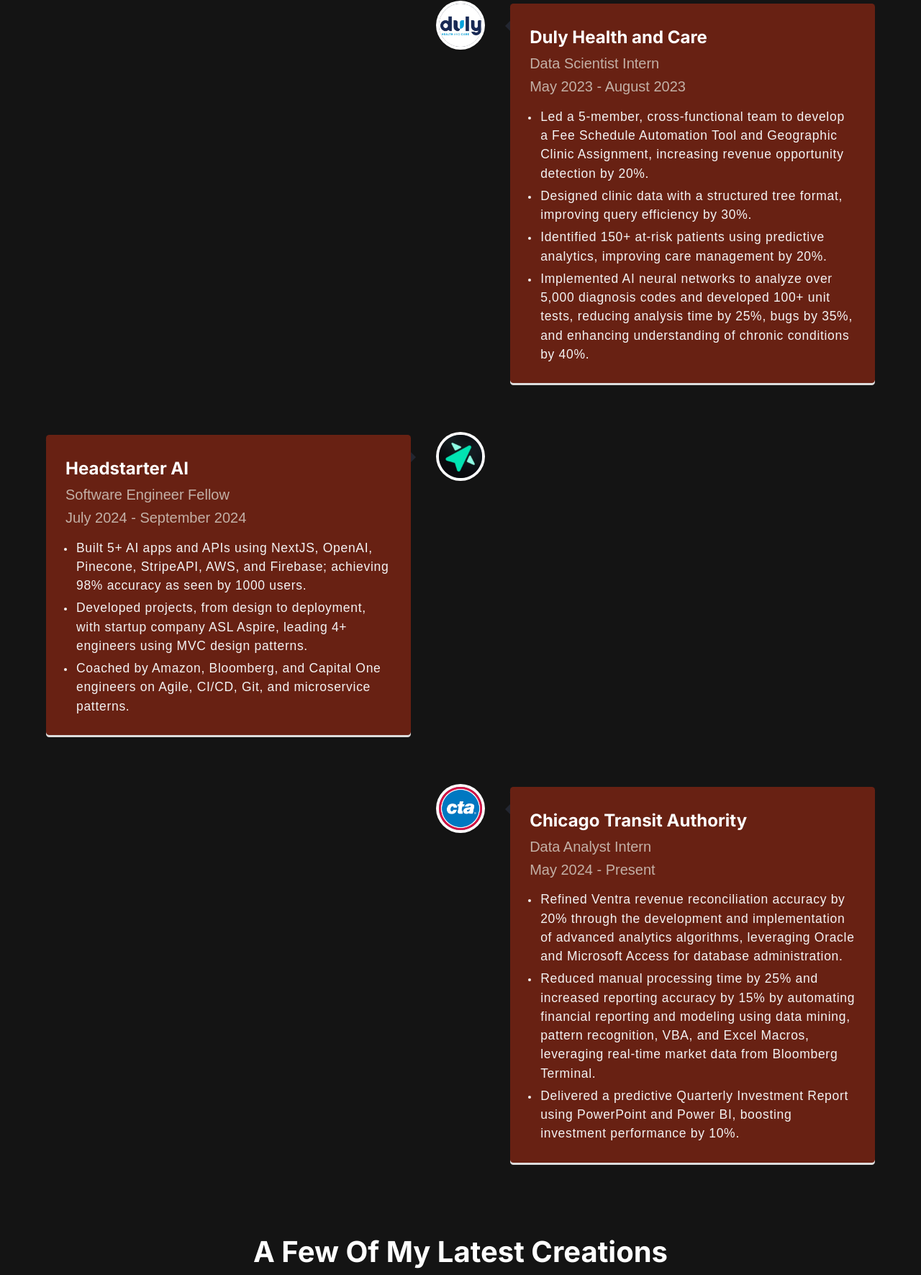
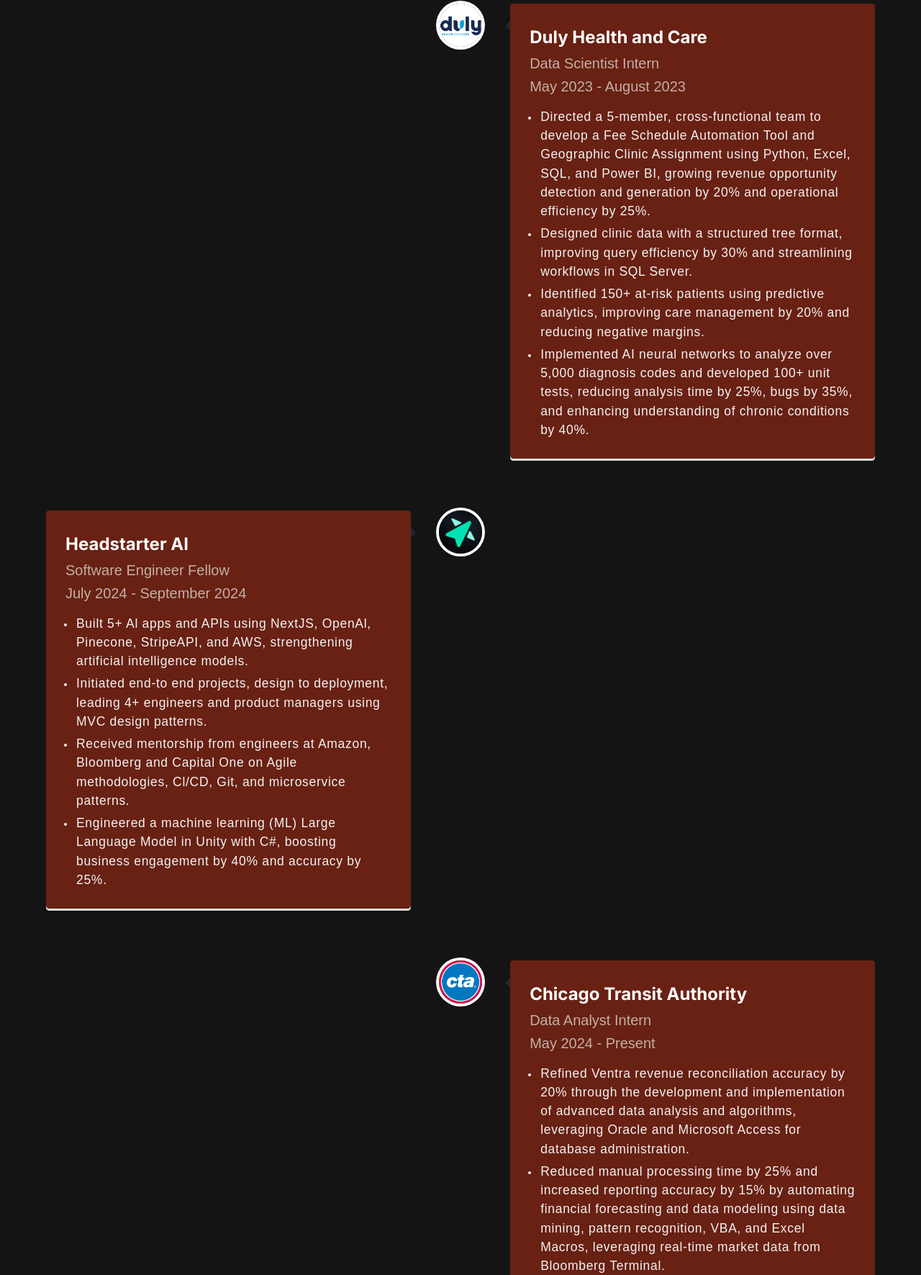
Before and after one commit to abdallahdalis/Landing-Page, a plain HTML site: page index.html in a window 1280 px wide. Shown: the part 2542-4313 px from the top of the page at 72% size. Drawn offline with Linux system fonts and the light colour scheme.

Commit message:
update resume

```diff
--- a/index.html
+++ b/index.html
@@ -189,9 +189,9 @@
                     <h3 class="text-white text-[24px] font-bold">Duly Health and Care</h3>
                     <p class="text-secondary text-[16px] font-semibold" style="margin: 0px;">Data Scientist Intern<br>May 2023 - August 2023</p>
                     <ul class="mt-5 list-disc ml-5 space-y-2">
-                        <li class="text-white-100 text-[14px] pl-1 tracking-wider"><span style="font-size: 1.25em;">Led a 5-member, cross-functional team to develop a Fee Schedule Automation Tool and Geographic Clinic Assignment, increasing revenue opportunity detection by 20%.</span></li>
-                        <li class="text-white-100 text-[14px] pl-1 tracking-wider"><span style="font-size: 1.25em;">Designed clinic data with a structured tree format, improving query efficiency by 30%.</span></li>
-                        <li class="text-white-100 text-[14px] pl-1 tracking-wider"><span style="font-size: 1.25em;">Identified 150+ at-risk patients using predictive analytics, improving care management by 20%.</span></li>
+                        <li class="text-white-100 text-[14px] pl-1 tracking-wider"><span style="font-size: 1.25em;">Directed a 5-member, cross-functional team to develop a Fee Schedule Automation Tool and Geographic Clinic Assignment using Python, Excel, SQL, and Power BI, growing revenue opportunity detection and generation by 20% and operational efficiency by 25%.</span></li>
+                        <li class="text-white-100 text-[14px] pl-1 tracking-wider"><span style="font-size: 1.25em;">Designed clinic data with a structured tree format, improving query efficiency by 30% and streamlining workflows in SQL Server.</span></li>
+                        <li class="text-white-100 text-[14px] pl-1 tracking-wider"><span style="font-size: 1.25em;">Identified 150+ at-risk patients using predictive analytics, improving care management by 20% and reducing negative margins.</span></li>
                         <li class="text-white-100 text-[14px] pl-1 tracking-wider"><span style="font-size: 1.25em;">Implemented AI neural networks to analyze over 5,000 diagnosis codes and developed 100+ unit tests, reducing analysis time by 25%, bugs by 35%, and enhancing understanding of chronic conditions by 40%.</span></li>
                     </ul>
                 </div>
@@ -211,9 +211,10 @@
                     <h3 class="text-white text-[24px] font-bold">Headstarter AI</h3>
                     <p class="text-secondary text-[16px] font-semibold" style="margin: 0px;">Software Engineer Fellow<br>July 2024 - September 2024</p>
                     <ul class="mt-5 list-disc ml-5 space-y-2">
-                        <li class="text-white-100 text-[14px] pl-1 tracking-wider"><span style="font-size: 1.25em;">Built 5+ AI apps and APIs using NextJS, OpenAI, Pinecone, StripeAPI, AWS, and Firebase; achieving 98% accuracy as seen by 1000 users.</span></li>
-                        <li class="text-white-100 text-[14px] pl-1 tracking-wider"><span style="font-size: 1.25em;">Developed projects, from design to deployment, with startup company ASL Aspire, leading 4+ engineers using MVC design patterns.</span></li>
-                        <li class="text-white-100 text-[14px] pl-1 tracking-wider"><span style="font-size: 1.25em;">Coached by Amazon, Bloomberg, and Capital One engineers on Agile, CI/CD, Git, and microservice patterns.</span></li>
+                        <li class="text-white-100 text-[14px] pl-1 tracking-wider"><span style="font-size: 1.25em;">Built 5+ Al apps and APIs using NextJS, OpenAl, Pinecone, StripeAPI, and AWS, strengthening artificial intelligence models.</span></li>
+                        <li class="text-white-100 text-[14px] pl-1 tracking-wider"><span style="font-size: 1.25em;">Initiated end-to end projects, design to deployment, leading 4+ engineers and product managers using MVC design patterns.</span></li>
+                        <li class="text-white-100 text-[14px] pl-1 tracking-wider"><span style="font-size: 1.25em;">Received mentorship from engineers at Amazon, Bloomberg and Capital One on Agile methodologies, Cl/CD, Git, and microservice patterns.</span></li>
+                        <li class="text-white-100 text-[14px] pl-1 tracking-wider"><span style="font-size: 1.25em;">Engineered a machine learning (ML) Large Language Model in Unity with C#, boosting business engagement by 40% and accuracy by 25%.</span></li>
                     </ul>
                 </div>
             </div>
@@ -232,8 +233,8 @@
                     <h3 class="text-white text-[24px] font-bold">Chicago Transit Authority</h3>
                     <p class="text-secondary text-[16px] font-semibold" style="margin: 0px;">Data Analyst Intern<br>May 2024 - Present</p>
                     <ul class="mt-5 list-disc ml-5 space-y-2">
-                        <li class="text-white-100 text-[14px] pl-1 tracking-wider"><span style="font-size: 1.25em;">Refined Ventra revenue reconciliation accuracy by 20% through the development and implementation of advanced analytics algorithms, leveraging Oracle and Microsoft Access for database administration.</span></li>
-                        <li class="text-white-100 text-[14px] pl-1 tracking-wider"><span style="font-size: 1.25em;">Reduced manual processing time by 25% and increased reporting accuracy by 15% by automating financial reporting and modeling using data mining, pattern recognition, VBA, and Excel Macros, leveraging real-time market data from Bloomberg Terminal.</span></li>
+                        <li class="text-white-100 text-[14px] pl-1 tracking-wider"><span style="font-size: 1.25em;">Refined Ventra revenue reconciliation accuracy by 20% through the development and implementation of advanced data analysis and algorithms, leveraging Oracle and Microsoft Access for database administration.</span></li>
+                        <li class="text-white-100 text-[14px] pl-1 tracking-wider"><span style="font-size: 1.25em;">Reduced manual processing time by 25% and increased reporting accuracy by 15% by automating financial forecasting and data modeling using data mining, pattern recognition, VBA, and Excel Macros, leveraging real-time market data from Bloomberg Terminal.</span></li>
                         <li class="text-white-100 text-[14px] pl-1 tracking-wider"><span style="font-size: 1.25em;">Delivered a predictive Quarterly Investment Report using PowerPoint and Power BI, boosting investment performance by 10%.</span></li>
                     </ul>
                 </div>
```
